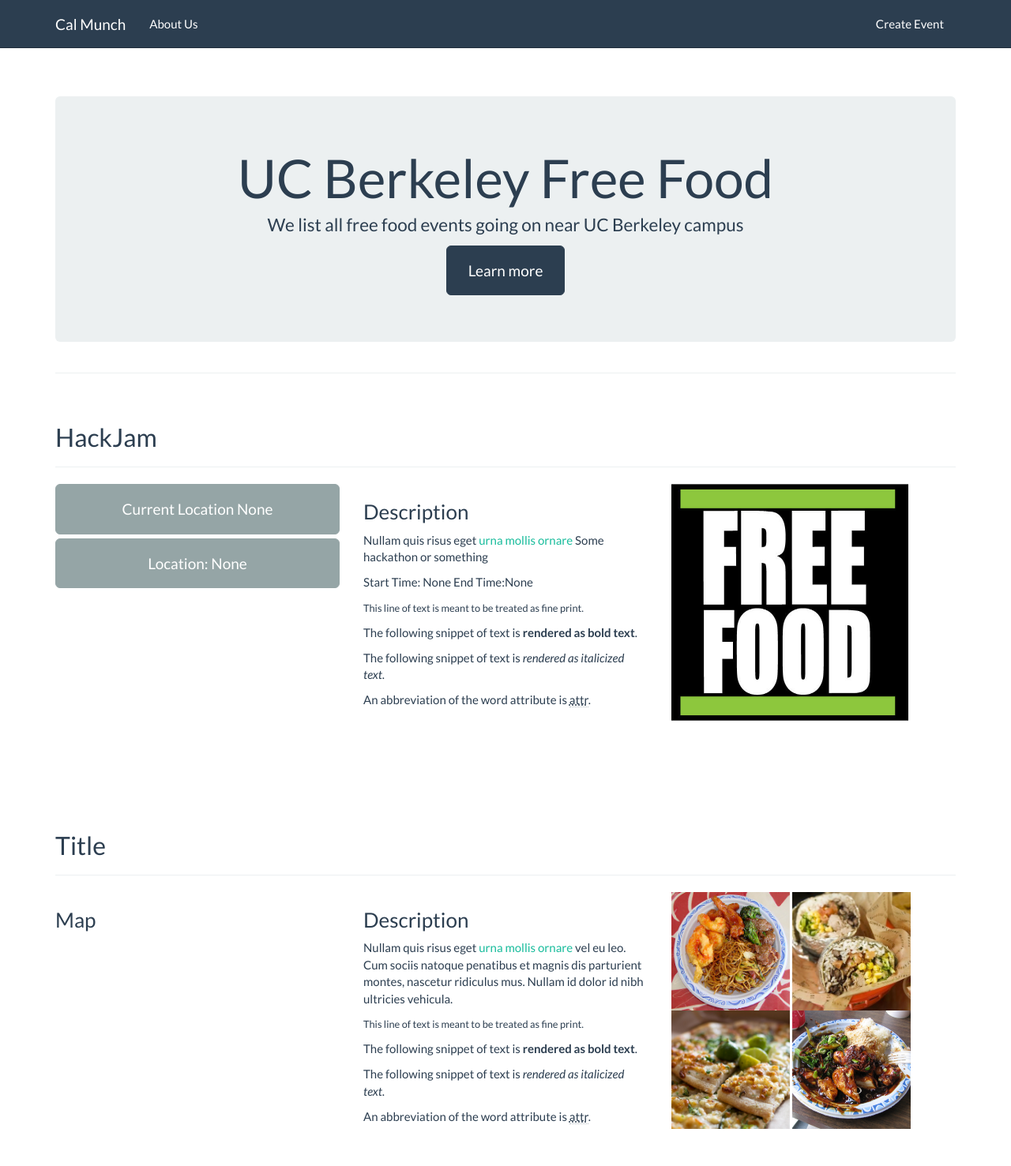
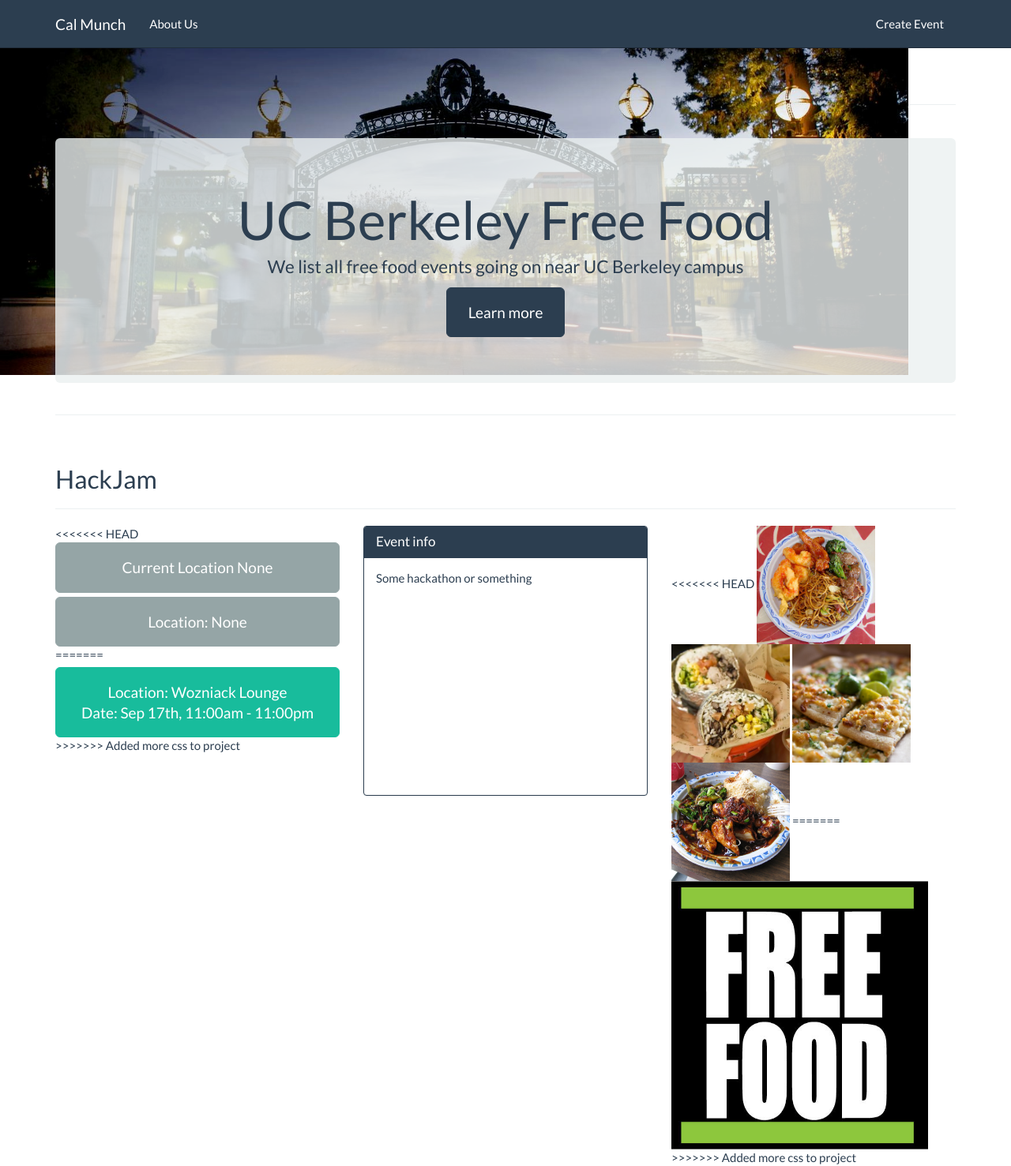
Before and after one commit to aykamko/calmunch, a Flask app: page / in a window 1280 px wide. Shown: the whole page at 79% size. Before the commit the page ends 1430 px from the top, so only its background shows below. Run offline with Flask 2, Linux system fonts and the light colour scheme; data comes from the database, SQL or seed files in the repository; a map, chart or similar area stays blank; some libraries are stand-ins or nearby versions.

Commit message:
Added more css to project

```diff
--- a/app/static/css/calmunch.css
+++ b/app/static/css/calmunch.css
@@ -10,13 +10,22 @@
 	text-align: center;
 }
 
+.opaque {
+	background-color:rgba(236, 240, 241,0.8);
+}
+
 .google {
 	margin-top: 20px;
-    width: 350px;
+    width: 100%;
     height: 225px;
 }
 
 .free_food {
+	height: 340px;
+	width: 325px;
+}
+
+.description {
 	height: 300px;
 	width: 300px;
 }
@@ -25,3 +34,12 @@
 	height: 150px;
 	width: 150px;
 }
+.cal-background {
+	position: absolute;
+	top: 50px;
+}
+
+#cal_image {
+	height: 425px;
+	width: 100%;
+}
--- a/app/templates/index.html
+++ b/app/templates/index.html
@@ -1,16 +1,17 @@
 {% extends "layout.html" %}
 {% block body %}
 	<script src="http://maps.googleapis.com/maps/api/js?sensor=false"></script>
-
+	<div class="cal-background"><img id="cal_image" src="{{ url_for('static', filename='img/berkeley.jpg') }}"></img></div>
 	<div class="container">
 
+			<div class="page-header" id="banner"></div>
       <div class="page-header" id="banner">
         <div class="row">
           <div class="col-lg-12 center_text">
-          	<div class="jumbotron">
+          	<div class="jumbotron opaque">
                 <h1>UC Berkeley Free Food</h1>
                 <p>We list all free food events going on near UC Berkeley campus</p>
-                <p><a class="btn btn-primary btn-lg">Learn more</a></p>
+                <p><a href="../about_us" class="btn btn-primary btn-lg">Learn more</a></p>
               </div>
           </div>
         </div>
@@ -19,7 +20,7 @@
       <div class="page-header" id="banner">
         <div class="row">
           <div class="col-lg-12">
-            <h2>{{event.name}} </h2>
+            <h2>{{event.name}}</h2>
           </div>
         </div>
       </div>
@@ -27,8 +28,15 @@
 			<div class="row">
 			  <div class="col-lg-4">
 			    <div class="bs-example">
+<<<<<<< HEAD
 			    		<button type="button" class="btn btn-default btn-lg btn-block">Current Location {{ event.location }}</button>
                               <button type="button" class="btn btn-default btn-lg btn-block">Location: {{ event.location }}</button>
+=======
+		      	<button type="button" class="btn btn-success btn-lg btn-block">
+		      		Location: Wozniack Lounge<br>
+		      		Date: Sep 17th, 11:00am - 11:00pm
+		      	</button>
+>>>>>>> Added more css to project
 			      <div class="google" id="map1"></div>
 			      <script>
 				      function initialize() {
@@ -46,66 +54,28 @@
 			  </div>
 			  <div class="col-lg-4">
 			    <div class="bs-example">
-			      <h3>Description</h3>
-                              <p>Nullam quis risus eget <a href="#">urna mollis ornare</a> {{ event.description }} </p>
-                              <p>Start Time: {{event.start_time}}    End Time:{{event.end_time}}</p>
-			      <p><small>This line of text is meant to be treated as fine print.</small></p>
-			      <p>The following snippet of text is <strong>rendered as bold text</strong>.</p>
-			      <p>The following snippet of text is <em>rendered as italicized text</em>.</p>
-			      <p>An abbreviation of the word attribute is <abbr title="attribute">attr</abbr>.</p>
+			      <div class="panel panel-primary">
+              <div class="panel-heading">
+                <h3 class="panel-title">Event info</h3>
+              </div>
+              <div class="panel-body description">
+                <p>{{event.description}}</p>
+              </div>
+            </div>
 			    </div>
 			  </div>
 			  <div class="col-lg-4">
 			    <div class="bs-example">
-			      <img class="free_food" src="{{ url_for('static', filename='img/free-food.jpg') }}"></img>
-			    </div>
-			  </div>
-			</div>
-                        {% endfor %}
-			<div class="page-header" id="banner">
-        <div class="row">
-          <div class="col-lg-12">
-            <h2>Title</h2>
-          </div>
-        </div>
-      </div>
-
-			<div class="row">
-			  <div class="col-lg-4">
-			    <div class="bs-example">
-			      <h3>Map</h3>
-			      <div class="google" id="map2"></div>
-			      <script>
-				      function initialize() {
-				        var map_canvas = document.getElementById('map2');
-				        var map_options = {
-				          center: new google.maps.LatLng(44.5403, -78.5463),
-				          zoom: 8,
-				          mapTypeId: google.maps.MapTypeId.ROADMAP
-				        }
-				        var map = new google.maps.Map(map_canvas, map_options)
-				      }
-				      google.maps.event.addDomListener(window, 'load', initialize);
-				    </script>
-			    </div>
-			  </div>
-			  <div class="col-lg-4">
-			    <div class="bs-example">
-			      <h3>Description</h3>
-			      <p>Nullam quis risus eget <a href="#">urna mollis ornare</a> vel eu leo. Cum sociis natoque penatibus et magnis dis parturient montes, nascetur ridiculus mus. Nullam id dolor id nibh ultricies vehicula.</p>
-			      <p><small>This line of text is meant to be treated as fine print.</small></p>
-			      <p>The following snippet of text is <strong>rendered as bold text</strong>.</p>
-			      <p>The following snippet of text is <em>rendered as italicized text</em>.</p>
-			      <p>An abbreviation of the word attribute is <abbr title="attribute">attr</abbr>.</p>
-			    </div>
-			  </div>
-			  <div class="col-lg-4">
-			    <div class="bs-example">
+<<<<<<< HEAD
 			      <img class="food_pics" src="{{ url_for('static', filename='img/food1.jpg') }}"></img>
 			      <img class="food_pics" src="{{ url_for('static', filename='img/food2.jpg') }}"></img>
 			      <img class="food_pics" src="{{ url_for('static', filename='img/food3.jpg') }}"></img>
 			      <img class="food_pics" src="{{ url_for('static', filename='img/food4.jpg') }}"></img>
+=======
+			      <img class="free_food" href="../" src="{{ url_for('static', filename='img/free-food.jpg') }}"></img>
+>>>>>>> Added more css to project
 			    </div>
 			  </div>
 			</div>
+      {% endfor %}
 {% endblock %}
```
Also changed, not shown: app/templates/about_us.html (added, +14 -0 lines), app/static/img/about_us.jpeg (added), app/static/img/berkeley.jpg (added).
